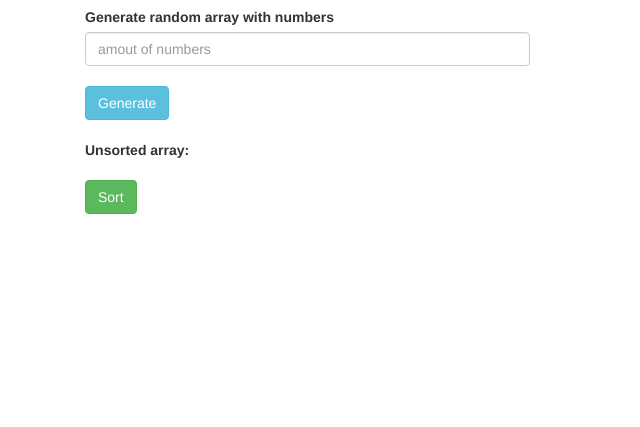
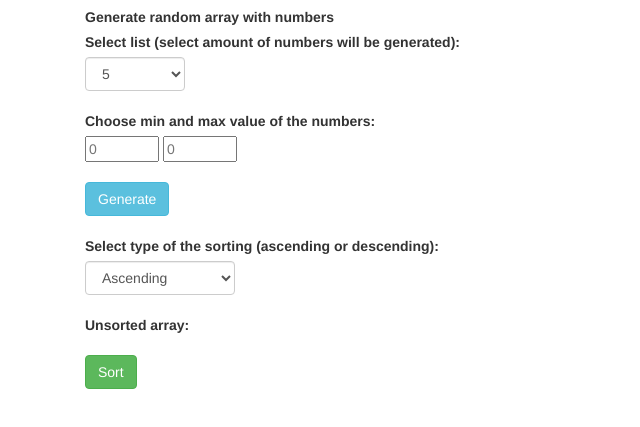
Before and after one commit to LiliiaFinenkova/StudyJS, a website: page html/sort.html in a window 1280 px wide. Shown: the part 63-490 px from the top of the page, without its empty margins (0-640 px from the left). Drawn offline with nearby package versions, Linux system fonts and the light colour scheme; files whose address does not match are found by name.

Commit message:
html and css will be worked

```diff
--- /dev/null
+++ b/css/site.css
@@ -0,0 +1,16 @@
+/*
+body {
+    background-image: url("https://i.pinimg.com/564x/95/d4/59/95d45969bbe1fda39352d4cf3504345d.jpg");
+    background-size: 200px 100px;
+    background-repeat: y-repeat;
+}
+*/
+.max-100 {
+    max-width: 100px;
+}
+.max-150 {
+    max-width: 150px;
+}
+#unsorted-array {
+    overflow-wrap: break-word;
+}
--- a/html/sort.html
+++ b/html/sort.html
@@ -4,6 +4,7 @@
         <meta charset="UTF-8">
         <title>Sort array</title>
         <link rel="stylesheet" href="..\node_modules\bootstrap\dist\css\bootstrap.min.css"/>
+        <link rel="stylesheet" href="C:\Users\Dimon\Desktop\StudyJS\css\site.css"/>
     </head>
 
     <body class="container">
@@ -13,11 +14,32 @@
             <div class="form-group col-xs-12">
                 <div class="col-xs-8 col-sm-5">
                         <label>Generate random array with numbers</label>
-                        <input id="count" class="form-control" placeholder="amout of numbers"/>
-
                         <br/>
-                        <button type="button" class="btn btn-info">Generate</button>
+                        <label for="select">Select list (select amount of numbers will be generated):</label>
+                        <select class="form-control max-100" id="select_amount">
+                          <option>5</option>
+                          <option>15</option>
+                          <option>25</option>
+                          <option>50</option>
+                          <option>75</option>
+                          <option>100</option>
+                        </select>
                         <br/>
+                        <label>Choose min and max value of the numbers:</label>
+                        <br/>
+                        <form class="form-inline">
+                        <input type="number" required id="min_value" min="0" max="1000" placeholder="0"/>
+                        <input type="number" required id="max_value" min="0" max="1000" placeholder="0"/>
+                        <br/>
+                        <br/>
+                        <button type="submit" class="btn btn-info">Generate</button>
+                        </form>
+                        <br/>
+                        <label for="select">Select type of the sorting (ascending or descending):</label>
+                        <select class="form-control max-150" id="select_type">
+                          <option value="ascending" selected>Ascending</option>
+                          <option value="descending">Descending</option>
+                        </select>
                         <br/>
                         <label>Unsorted array:</label>
                         <label id="unsorted-array"></label>
@@ -26,7 +48,7 @@
 
             <div class="form-group col-xs-12">
                 <div class="col-xs-12">
-                        <button type="button" class="btn btn-success">Sort</button>
+                        <button id="btn_sort" type="button" class="btn btn-success">Sort</button>
                 </div>
 
             </div>
```
